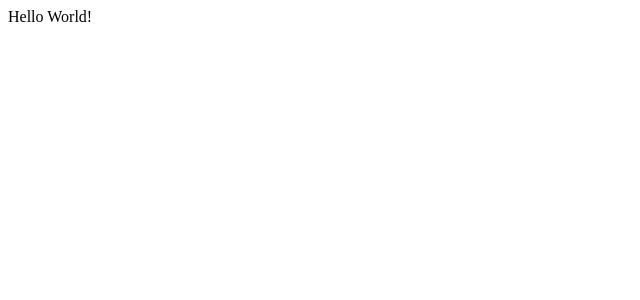
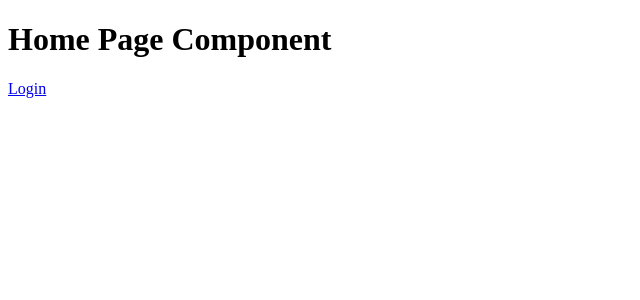
Before and after one commit to joseluron/react-bookworm, a React (Create React App) app: page / in a window 1280 px wide. Shown: the top 300 px of the page, without its empty margins (0-640 px from the left). Built offline with nearby package versions, Linux system fonts and the light colour scheme.

Commit message:
React router setup
- Requires to run 'npm install'

```diff
--- a/package.json
+++ b/package.json
@@ -5,6 +5,8 @@
   "dependencies": {
     "react": "^16.4.1",
     "react-dom": "^16.4.1",
+    "react-router": "^4.3.1",
+    "react-router-dom": "^4.3.1",
     "react-scripts": "1.1.4"
   },
   "scripts": {
--- a/src/App.js
+++ b/src/App.js
@@ -1,5 +1,14 @@
 import React from 'react';
+import {Route} from 'react-router-dom';
 
-const App = () => <div>Hello World!</div>;
+import HomePage from './components/pages/HomePage';
+import LoginPage from './components/pages/LoginPage';
+
+const App = () => (
+    <div>
+        <Route path="/" exact component={HomePage} />
+        <Route path="/login" exact component={LoginPage} />
+    </div>
+);
 
 export default App;
--- /dev/null
+++ b/src/components/pages/HomePage.js
@@ -0,0 +1,11 @@
+import React from 'react';
+import { Link } from 'react-router-dom';
+
+const HomePage = () => (
+    <div>
+        <h1>Home Page Component</h1>
+        <Link to ="/login">Login</Link>
+    </div>
+);
+
+export default HomePage;
--- /dev/null
+++ b/src/components/pages/LoginPage.js
@@ -0,0 +1,9 @@
+import React from 'react';
+
+const LoginPage = () => (
+    <div>
+        <h1>Login Page Component</h1>
+    </div>
+);
+
+export default LoginPage;
--- a/src/index.js
+++ b/src/index.js
@@ -1,7 +1,11 @@
 import React from 'react';
 import ReactDOM from 'react-dom';
+import { BrowserRouter } from 'react-router-dom';
+
 import App from './App';
 import registerServiceWorker from './registerServiceWorker';
 
-ReactDOM.render(<App />, document.getElementById('root'));
+ReactDOM.render(
+    <BrowserRouter><App /></BrowserRouter>, document.getElementById('root')
+);
 registerServiceWorker();
```
Also changed, not shown: 1 other file (tests, documents, lock files or other folders).
